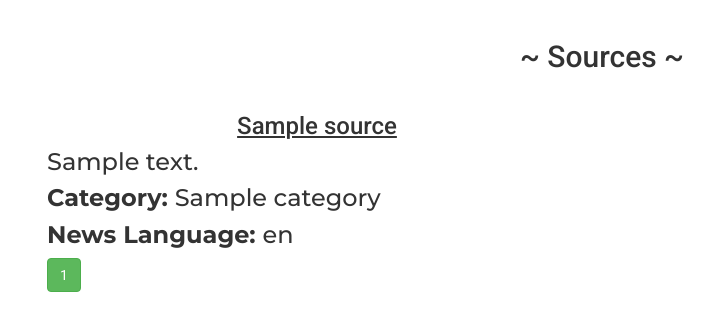
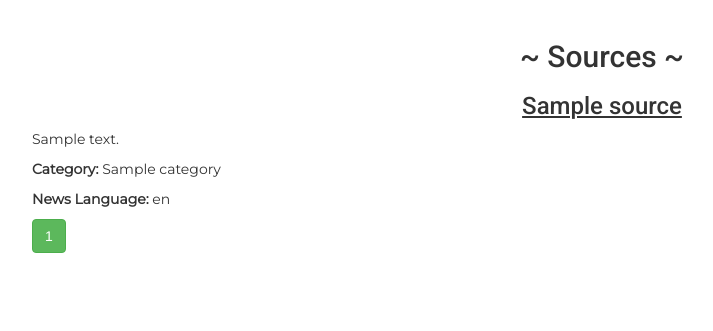
Before and after one commit to Williamsoditi/News-Update, a Flask app: template app/templates/index.html in a window 1280 px wide. Shown: the part 72-403 px from the top of the page, without its empty margins (38-751 px from the left). Run offline with Flask 2, Linux system fonts and the light colour scheme; the template is opened without the code that fills it: most values are stand-ins (such as "Sample title", 1, 10 or a date in 2020); some libraries are stand-ins or nearby versions.

Commit message:
Feat : Styling - Styling of the document

```diff
--- a/app/static/css/index.css
+++ b/app/static/css/index.css
@@ -1,5 +1,4 @@
-@import url('https://fonts.googleapis.com/css2?family=Montserrat:ital,wght@0,100;0,200;0,300;0,400;0,500;0,600;0,700;0,800;0,900;1,100;1,200;1,300;1,400;1,500;1,600;1,700;1,800;1,900&family=Roboto:ital,wght@0,100;0,300;0,400;0,500;1,100;1,300;1,400;1,500;1,900&display=swap');
-
+@import url('https://fonts.googleapis.com/css2?family=Montserrat:ital,wght@0,100;0,200;0,300;0,400;1,100;1,200;1,300;1,400&family=Roboto:ital,wght@0,100;0,300;0,400;0,500;1,100;1,300;1,400;1,500;1,900&display=swap');
 h2, h1, h3{
     font-family: 'Roboto', sans-serif;
 }
--- a/app/templates/macros.html
+++ b/app/templates/macros.html
@@ -2,13 +2,11 @@
 {% macro displaySourcesList(sources_list) %}
 
     {% for sources in sources_list %}
-    <div class="col-md-6">
         <h3 class="text-center"><u>{{sources.name}}</u></h3>
         <p>{{sources.description}}</p>
         <p><strong>Category: </strong>{{sources.category}}</p>
         <p><strong>News Language: </strong>{{sources.language}}</p>
         <a href="/articles/{{sources.id}}"><button class ="btn btn-success">{{ sources.id}}</button></a>
-    </div>
     {% endfor %}
 
 {% endmacro %}
@@ -25,7 +23,7 @@
             {% endif %}
           <div class="card-body">
             <h5 class="card-title">{{ articles.title }}</h5>
-            <p class="card-text"><strong>Uploaded on: </strong>Uploaded on:{{ articles.publishedAt}} </p>
+            <p class="card-text"><strong>Uploaded on: </strong>Uploaded on:{{ articles.publishedAt}}</p>
             <p class="card-text"><strong>Compiled by :</strong>{{ articles.author}}</p>
             <div class="mt-4 mb-4">
                 <a href="{{ articles.url }}" class="mt-3"><button class="btn btn-success">More Details</button></a>
```
